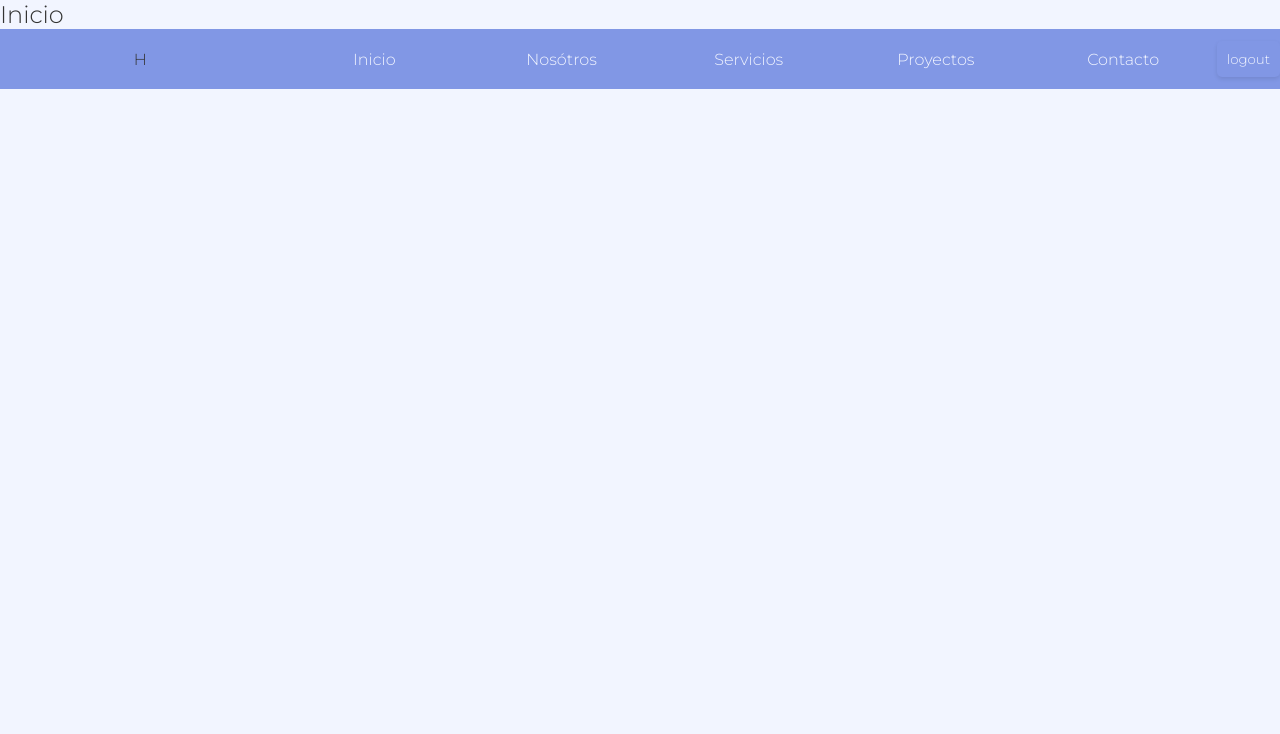
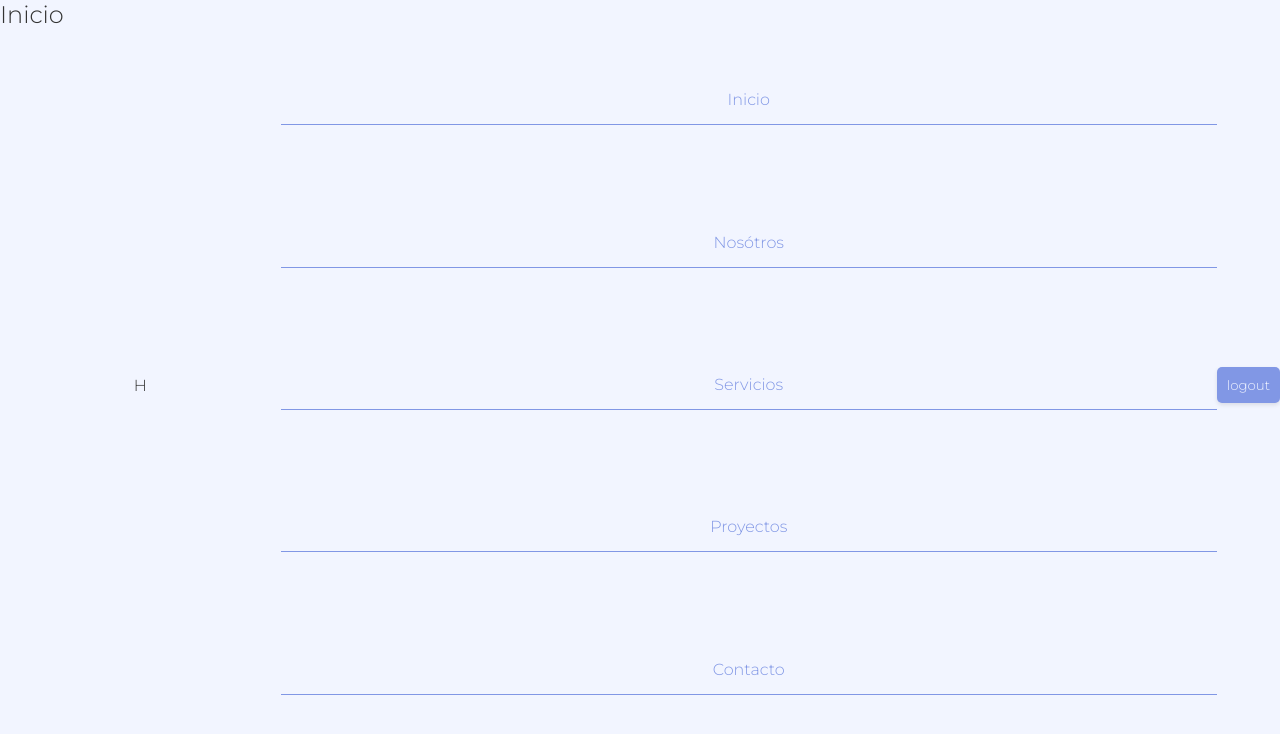
Before and after one commit to hersac/landing-page, a plain HTML site: page cliente/index.html in a window 1280 px wide. Drawn offline with Linux system fonts and the light colour scheme.

Commit message:
Agrega breakpoints y agrega primeros estilos para navbar

```diff
--- /dev/null
+++ b/cliente/components/Navbar/Navbar.breakpoint.css
@@ -0,0 +1,73 @@
+/* Estilos para tabletas */
+@media screen and (min-width: 601px) and (max-width: 1024px) {
+}
+
+/* Estilos para pantallas grandes (escritorio) */
+@media screen and (min-width: 1025px) {
+  #navbar {
+    display: flex;
+    justify-content: space-around;
+    align-items: center;
+    height: 60px;
+  }
+
+  .navbar__logo {
+    width: 30%;
+    height: 100%;
+    display: flex;
+    justify-content: center;
+    align-items: center;
+  }
+
+  .navbar__lista {
+    width: 100%;
+    height: 100%;
+    display: flex;
+    justify-content: space-around;
+    align-items: center;
+    list-style: none;
+  }
+
+  .navbar__lista__opcion {
+    display: flex;
+    justify-content: center;
+    align-items: center;
+    width: 100%;
+    height: 100%;
+  }
+
+  .navbar__lista__opcion__link {
+    display: flex;
+    justify-content: center;
+    align-items: center;
+    text-decoration: none;
+    color: var(--primary-color);
+  }
+
+  .navbar__lista__opcion__link:hover {
+    width: 100%;
+    height: 100%;
+    background-color: var(--bg-color);
+    color: var(--primary-color);
+    transition: ease-in-out 0.3s;
+    animation: moveBg 5s infinite linear;
+  }
+
+  .navbar__lista__opcion__link:active {
+    background-color: var(--primary-color);
+    color: var(--text-color-secundary);
+    filter: brightness(1.3);
+  }
+
+  @keyframes moveBg {
+    0% {
+      background-position: 0% 50%;
+    }
+    50% {
+      background-position: 100% 50%;
+    }
+    100% {
+      background-position: 0% 50%;
+    }
+  }
+}
--- a/cliente/components/Navbar/Navbar.component.css
+++ b/cliente/components/Navbar/Navbar.component.css
@@ -1,25 +1,19 @@
+@import url("Navbar.breakpoint.css");
+
 #navbar {
-  background-color: var(--primary-color);
-  display: flex;
-  justify-content: space-around;
-  align-items: center;
-  height: 60px;
+  height: 89vh;
 }
 
 .navbar__logo {
-  width: 30%;
-  height: 100%;
   display: flex;
   justify-content: center;
   align-items: center;
+  height: 70px;
 }
 
 .navbar__lista {
-  width: 100%;
-  height: 100%;
   display: flex;
-  justify-content: space-around;
-  align-items: center;
+  flex-direction: column;
   list-style: none;
 }
 
@@ -27,8 +21,8 @@
   display: flex;
   justify-content: center;
   align-items: center;
-  width: 100%;
-  height: 100%;
+  height: 50px;
+  border-bottom: solid 0.5px var(--primary-color);
 }
 
 .navbar__lista__opcion__link {
@@ -36,7 +30,7 @@
   justify-content: center;
   align-items: center;
   text-decoration: none;
-  color: var(--text-color-secundary);
+  color: var(--primary-color);
 }
 
 .navbar__lista__opcion__link:hover {
```
